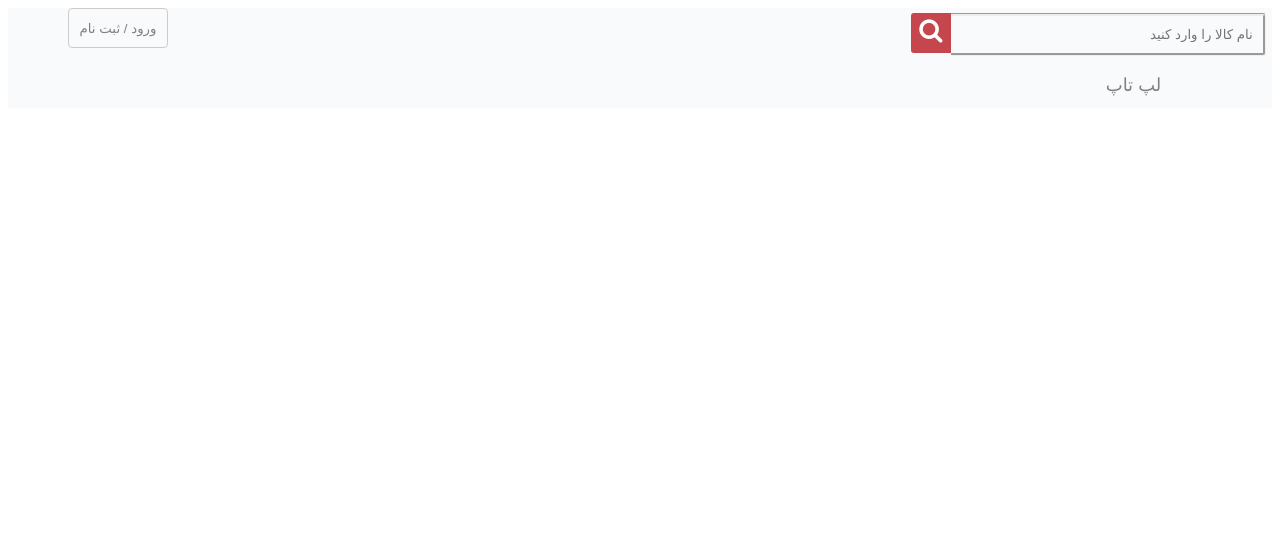
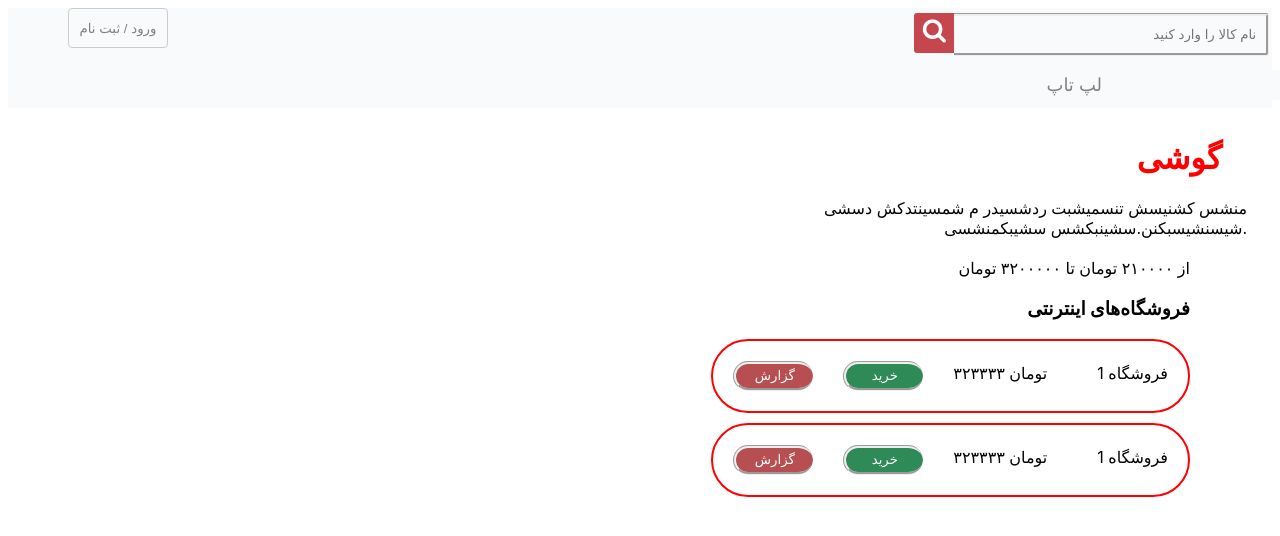
Before and after one commit to amirhosseinwm/torobche_web, a React (Create React App) app in the folder torobche-web/: page /ShowProducts/detail in a window 1280 px wide. Shown: the top 536 px of the page. Built offline with nearby package versions, Linux system fonts and the light colour scheme.

Commit message:
adding detail Page

```diff
--- /dev/null
+++ b/torobche-web/src/Component/DetailPage/DetailPage.css
@@ -0,0 +1,22 @@
+.detailContainer{
+       text-align: right;
+       margin-right: 50px;
+}
+
+
+.title{
+    color: red;
+}
+
+.description{
+    text-align: right;
+    width: 450px;
+    margin-left: 65%;
+}
+.price{
+    margin-top: 20px;
+    margin-right: 32px;
+}
+.shopingStore{
+    margin-right: 32px;
+}
--- a/torobche-web/src/Component/DetailPage/DetailPage.jsx
+++ b/torobche-web/src/Component/DetailPage/DetailPage.jsx
@@ -1,11 +1,32 @@
 import Header from '../Header/Header'
-
+import './DetailPage.css'
+import Seller from '../Seller/Seller'
 const DetailPage = props =>{
     return(
         <div>
             <Header/>
 
+        <div className='detailContainer'>
+            <div className='title'>
+                <h1>
+                گوشی
+                </h1>
+            </div>
+            <div className='description'>
+                منشس کشنیسش تنسمیشبت ردشسیدر م شمسینتدکش دسشی .شیسنشیسبکنن.سشینبکشس
+                سشیبکمنشسی
+            </div>
+            <div className='price'>از ۲۱۰۰۰۰ تومان تا ۳۲۰۰۰۰۰ تومان</div>
+            <div className='shopingStore'>
+                <h3>فروشگاه‌های اینترنتی</h3>
+                <div className='Sellers'>
+                <Seller></Seller>
+                <Seller></Seller>
 
+                </div>
+            </div>
+
+        </div>
         </div>
         )
 }
--- a/torobche-web/src/Component/Header/HeaderStyle.css
+++ b/torobche-web/src/Component/Header/HeaderStyle.css
@@ -33,7 +33,7 @@
     border: 1px solid #ccc;
 }
 .searchbar{
-    margin-left: 83%;
+    margin-left: 75%;
     display: inline-flex;
 }
 .searchbar img{
@@ -57,7 +57,7 @@
 
 .ddown{
     display: inline-flex;
-    margin-left: 90%;
+    margin-left: 75%;
     margin-top: 10px;
 
 }
--- /dev/null
+++ b/torobche-web/src/Component/Seller/Seller.jsx
@@ -0,0 +1,18 @@
+import './SellerStyle.css'
+
+const Seller = props =>{
+    return(
+        <div className='sellerContainer'>
+        <div className='selleritem'>
+            <button className='reportbtn'>گزارش</button>
+            <button className='sellbtn'>خرید</button>
+            <div className='sellerPrice'>۳۲۳۳۳۳ تومان</div>
+            <div className='sellerName'>فروشگاه 1</div>
+        </div>
+        </div>
+    )
+
+
+}
+
+export default Seller;
--- /dev/null
+++ b/torobche-web/src/Component/Seller/SellerStyle.css
@@ -0,0 +1,49 @@
+.selleritem{
+    border: 2px solid red;
+    border-radius: 40px;
+    padding: 20px;
+}
+
+.selleritem{
+    display: inline-flex;
+}
+.sellerName{
+    margin-top: 2px;
+}
+
+.sellerPrice{
+    margin-right: 50px;
+    margin-top: 2px;
+}
+
+button{
+    height: 30px;
+    width: 80px;
+    margin-right: 30px;
+    border-radius: 50px;
+    cursor: pointer;
+    border: hidden;
+    border-style: groove;
+    border-right: hidden;
+}
+.sellbtn{
+    background: #2E8B57;
+    color: white;
+}
+.reportbtn{
+    background: #B74F52;
+    color: white;
+}
+.reportbtn:hover{
+    background: white;
+    color: #B74F52;
+    border-color: #B74F52;;
+}
+.sellbtn:hover{
+    background: white;
+    color: green;
+    border-color: green;
+}
+.sellerContainer{
+    margin-top: 10px;
+}
```
